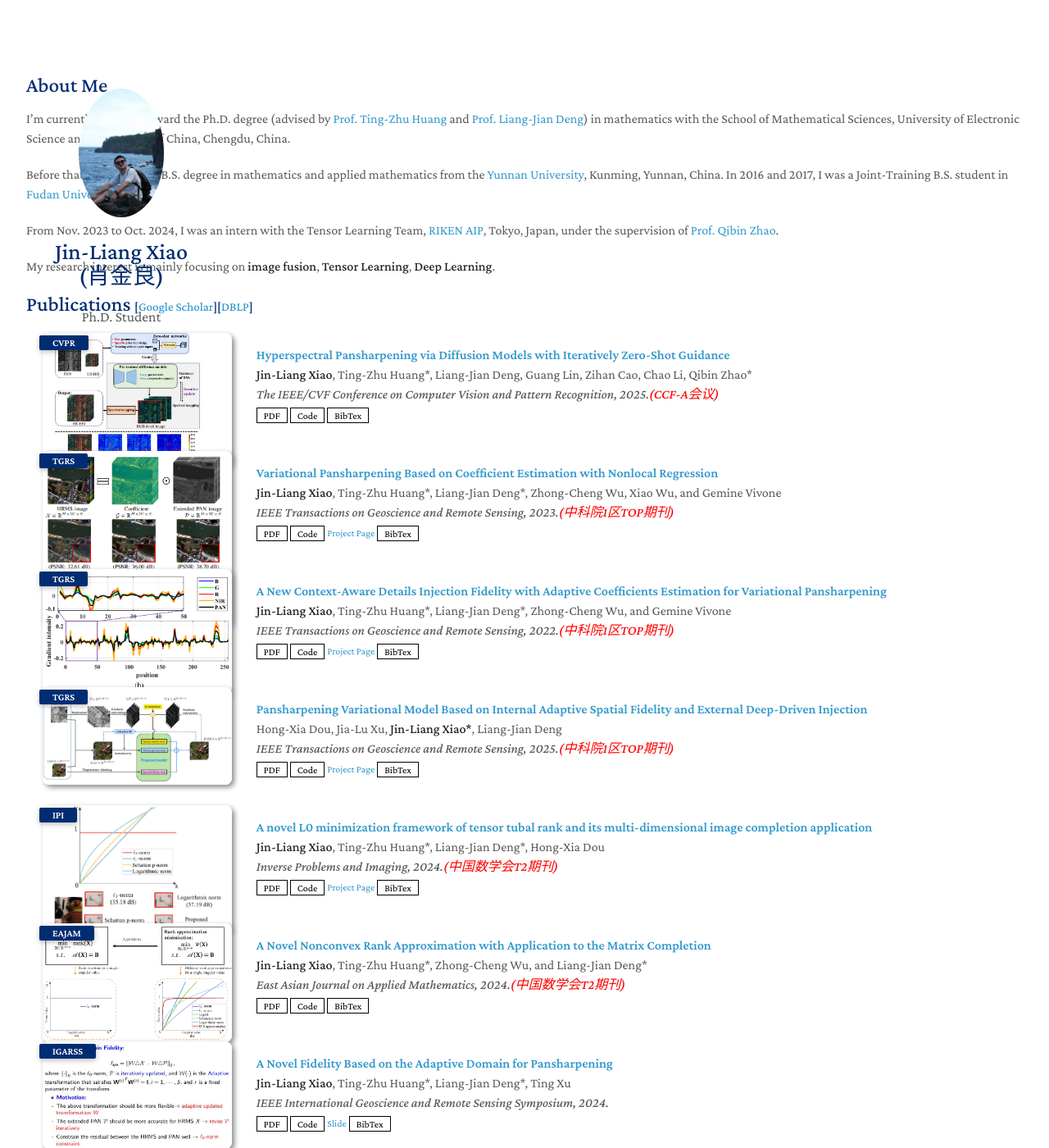
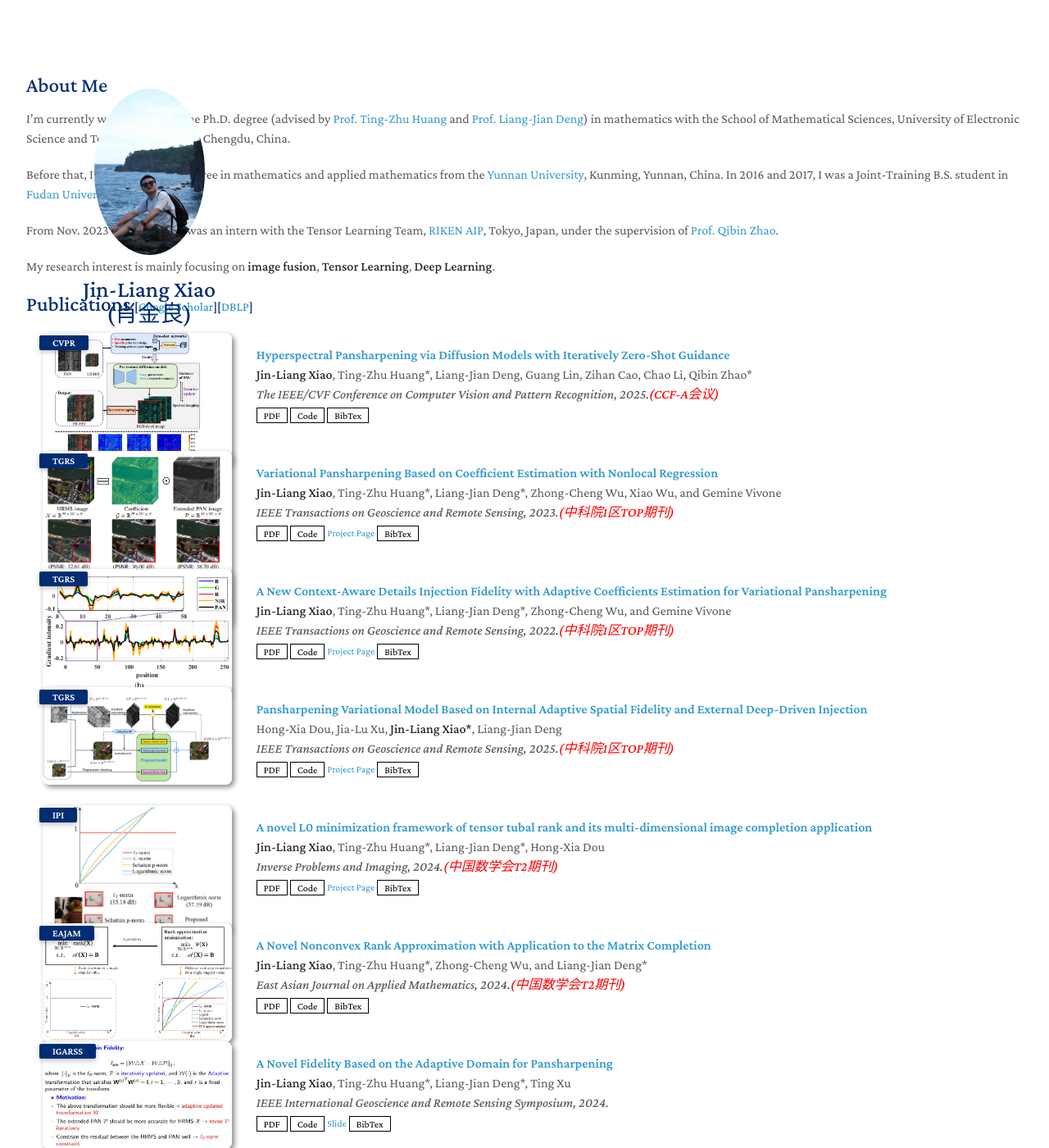
Before and after one commit to Jin-liangXiao/Jin-liangXiao.github.io, a Jekyll site: the page built from index.md, in a window 1280 px wide and 1400 px high. Shown: the whole window at 82% size. Built offline with Jekyll 4.4.1, drawn with Linux system fonts in a browser that asks for light colours; nearby versions of some CDN libraries; a style sheet for code colours, icons or effects is not loaded; our own code applies the rules of GitHub Pages for plain Markdown files.

Commit message:
Update minimal-light.scss

```diff
--- a/_sass/minimal-light.scss
+++ b/_sass/minimal-light.scss
@@ -111,7 +111,7 @@
 
 img { max-width: 100%; }
 
-header { width: 232px; float: left; position: fixed; -webkit-font-smoothing: subpixel-antialiased; padding-top: 5.5em; text-align: center; }
+header { width: 300px; float: left; position: fixed; -webkit-font-smoothing: subpixel-antialiased; padding-top: 5.5em; text-align: center; }
 
 header ul { list-style: none; height: 40px; padding: 0; background: #f4f4f4; border-radius: 5px; border: 1px solid #e0e0e0; width: 270px; }
 
```
